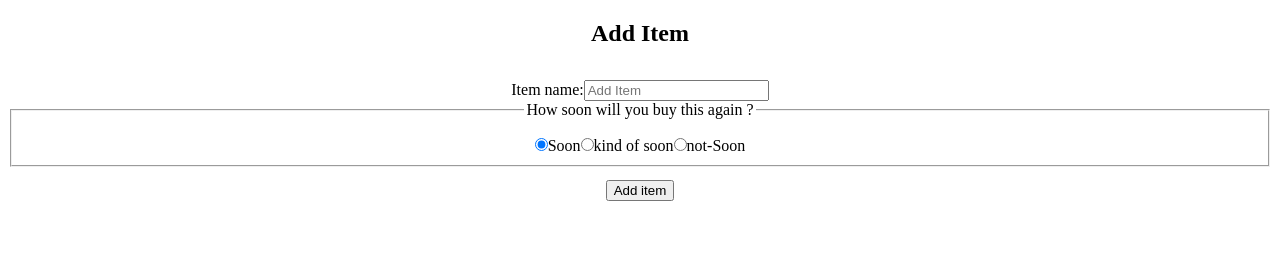
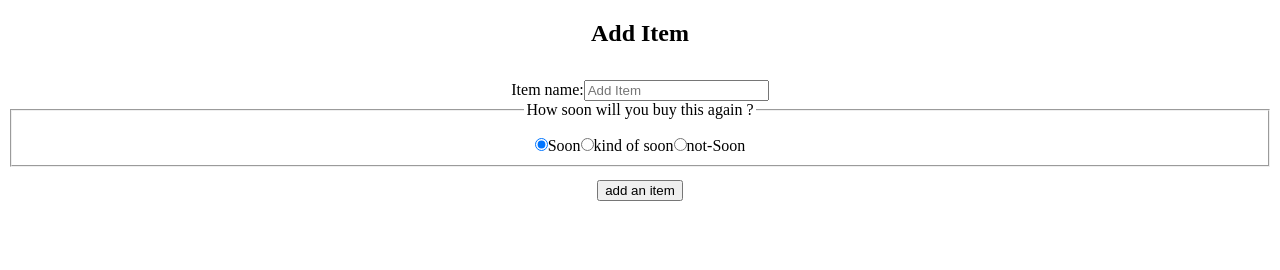
Before and after one commit to the-collab-lab/tcl-44-smart-shopping-list-1, a React (Create React App) app: page /add-item in a window 1280 px wide. Shown: the top 270 px of the page. Built offline with nearby package versions, Linux system fonts and the light colour scheme; no server answers; the database is empty; sample sign-in values are in the browser's storage.

Commit message:
create useAddItem hook that add item tofirestore
Co-authored-by: Jimena Miguez <jimeblau@gmail.com>

```diff
--- a/src/components/AddItemForm.js
+++ b/src/components/AddItemForm.js
@@ -1,16 +1,14 @@
 import { useState, useRef } from 'react';
 import useToken from '../hooks/useToken';
-import { db } from '../lib/firebase';
-import { addDoc, collection } from 'firebase/firestore';
-import useListenItems from '../hooks/useListenItems';
+import useAddItem from '../hooks/useAddItem';
 
 const AddItemForm = () => {
   const [timeframe, setTimframe] = useState('7');
   const [newItem, setNewItem] = useState('');
-  const [duplicateItemMessage, setDuplicateItemMessage] = useState('');
   const newItemInputRef = useRef(null);
-  const { data: items } = useListenItems();
   const { token } = useToken();
+  const { addItem, isLoading, successMessage, error, duplicateItemMessage } =
+    useAddItem(newItemInputRef);
 
   const handleSelect = (e) => {
     setTimframe(e.target.value);
@@ -20,56 +18,10 @@ const AddItemForm = () => {
     setNewItem(e.target.value);
   };
 
-  //Check for duplication:
-  //get the existing items list from firebase
-  //loop through the existing items list to check if there is a match with current item
-  //set itemExists to true if duplication and return it
-
-  const checkDuplication = (newItem) => {
-    let itemExists = false;
-
-    items.forEach((itemObject) => {
-      //Remove punctuation of existing item with regex
-      let existingItem = itemObject.itemName;
-      let cleanExistingItem = existingItem.replace(/[\W|_]/g, '');
-
-      //Remove punctuation of current item with regex
-      let currentItem = newItem;
-      let cleanCurrentItem = currentItem.replace(/[\W|_]/g, '');
-
-      //Check for duplication while normalizin capitalization
-      if (cleanCurrentItem.toLowerCase() === cleanExistingItem.toLowerCase()) {
-        itemExists = true;
-      }
-    });
-    return itemExists;
-  };
-
-  //Set error message and erase it after 3 sec and focus text input
-  const showErrorMessage = () => {
-    setDuplicateItemMessage('Item already added. Try another one.');
-
-    setTimeout(() => {
-      newItemInputRef.current.focus();
-      setDuplicateItemMessage('');
-    }, 3000);
-  };
-
-  const addItem = async (newItem, timeframe, token, lastPurchased = null) => {
-    const ListRef = collection(db, 'Lists');
-    checkDuplication(newItem)
-      ? showErrorMessage()
-      : await addDoc(ListRef, {
-          itemName: newItem,
-          timeframe: parseInt(timeframe),
-          lastPurchased,
-          token,
-        });
-  };
-
   const handleSubmit = (e) => {
     e.preventDefault();
     addItem(newItem, timeframe, token);
+    setNewItem('');
   };
   return (
     <form onSubmit={handleSubmit}>
@@ -115,7 +67,9 @@ const AddItemForm = () => {
         />
         <label htmlFor="not-soon">not-Soon</label>
       </fieldset>
-      <button>Add item</button>
+      <button>{isLoading ? 'adding...' : 'add an item'}</button>
+      {successMessage && <p>{successMessage}</p>}
+      {error && <p>Could not add the item</p>}
       <p>{duplicateItemMessage}</p>
     </form>
   );
--- /dev/null
+++ b/src/hooks/useAddItem.js
@@ -0,0 +1,84 @@
+import { useState } from 'react';
+import { db } from '../lib/firebase';
+import { addDoc, collection } from 'firebase/firestore';
+import useListenItems from './useListenItems';
+
+const useAddItem = (reference) => {
+  const [isLoading, setIsLoading] = useState(false);
+  const [successMessage, setSuccessMessage] = useState('');
+  const [error, setError] = useState(null);
+  const [duplicateItemMessage, setDuplicateItemMessage] = useState('');
+  const { data: items } = useListenItems();
+
+  const addItem = async (newItem, timeframe, token, lastPurchased = null) => {
+    setIsLoading(true);
+    try {
+      const ListRef = collection(db, 'Lists');
+
+      checkDuplication(newItem)
+        ? showErrorMessage()
+        : await addDoc(ListRef, {
+            itemName: newItem,
+            timeframe: parseInt(timeframe),
+            lastPurchased,
+            token,
+          });
+
+      setIsLoading(false);
+      showSuccesMessage();
+      setError(false);
+    } catch (e) {
+      setError(true);
+      setSuccessMessage(null);
+    }
+  };
+
+  //Check for duplication:
+  //get the existing items list from firebase
+  //loop through the existing items list to check if there is a match with current item
+  //set itemExists to true if duplication and return it
+
+  const checkDuplication = (newItem) => {
+    let itemExists = false;
+
+    items.forEach((itemObject) => {
+      //Remove punctuation of existing item with regex
+      let existingItem = itemObject.itemName;
+      let cleanExistingItem = existingItem.replace(/[\W|_]/g, '');
+
+      //Remove punctuation of current item with regex
+      let currentItem = newItem;
+      let cleanCurrentItem = currentItem.replace(/[\W|_]/g, '');
+
+      //Check for duplication while normalizin capitalization
+      if (cleanCurrentItem.toLowerCase() === cleanExistingItem.toLowerCase()) {
+        itemExists = true;
+      }
+    });
+    return itemExists;
+  };
+
+  //Set error message and erase it after 3 sec and focus text input
+  const showErrorMessage = () => {
+    setDuplicateItemMessage('Item already added. Try another one.');
+
+    setTimeout(() => {
+      reference.current.focus();
+      setDuplicateItemMessage('');
+    }, 3000);
+  };
+
+  // set the success message to infor the user that the item is added, and erase it after 3 sec
+  const showSuccesMessage = () => {
+    setSuccessMessage('Item added');
+
+    setTimeout(() => {
+      reference.current.focus();
+      setSuccessMessage('');
+    }, 3000);
+  };
+
+  return { addItem, isLoading, successMessage, error, duplicateItemMessage };
+};
+
+export default useAddItem;
```
